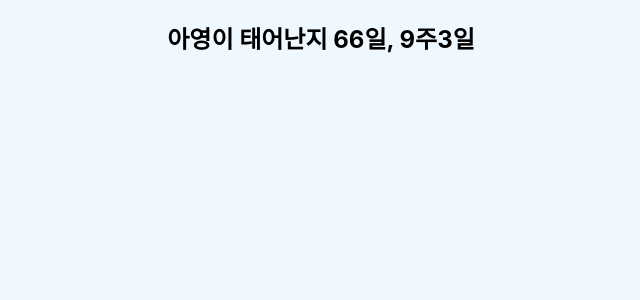
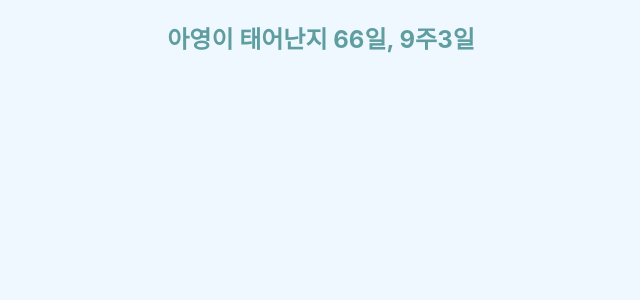
Before and after one commit to arthurFIRE/moa-view, a React (Create React App) app: page /#/ in a window 1280 px wide. Shown: the top 300 px of the page, without its empty margins (319-959 px from the left). Built offline with nearby package versions, Linux system fonts and the light colour scheme.

Commit message:
color 추가

```diff
--- a/src/pages/home.tsx
+++ b/src/pages/home.tsx
@@ -14,7 +14,7 @@ const Home: React.FC = () => {
 
   return (
     <div>
-      <h2>
+      <h2 style={{ color: "cadetblue" }}>
         아영이 태어난지 {dPlusDay}일, {dPlusWeek}주{dPlusDayOfWeek}일
       </h2>
     </div>
```
Also changed, not shown: 6 other files (tests, documents, lock files or other folders).
